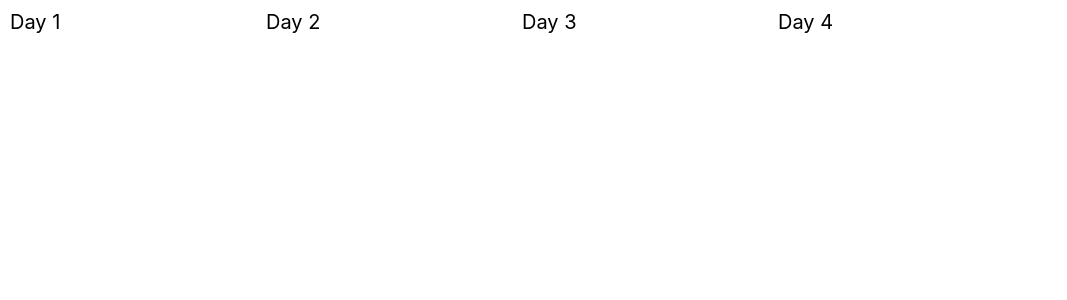
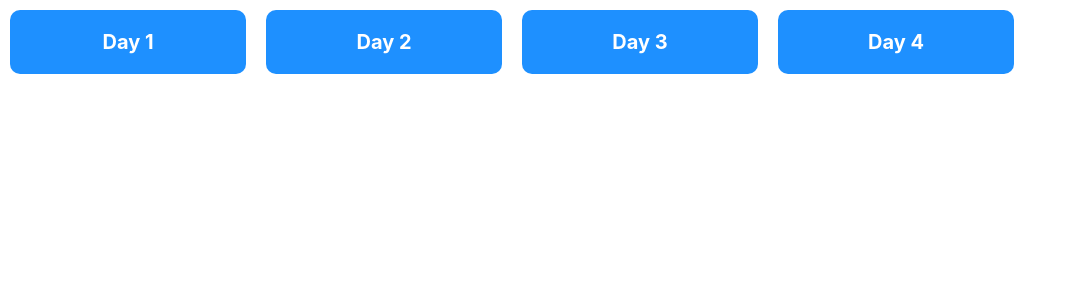
Before and after one commit to kgpksh/react_study, a React (Create React App) app: page / in a window 1280 px wide. Shown: the top 300 px of the page, without its empty margins (0-1067 px from the left). Built offline with nearby package versions, Linux system fonts and the light colour scheme.

Commit message:
날짜를 눌러서 해당 날짜의 링크로 이동 구현

```diff
--- a/src/learning_2/App.js
+++ b/src/learning_2/App.js
@@ -1,19 +1,14 @@
 import DayList from './DayList'
 import Day from './Day'
-import { BrowserRouter, Route, Switch } from 'react-router-dom';
+import { BrowserRouter, Route, Routes } from 'react-router-dom';
 function App() {
     return (
         <BrowserRouter>
             <div>
-                <Switch>
-                    <Route path='/'>
-                        <DayList></DayList>
-                    </Route>
-                    <Route>
-                        <Day></Day>
-                    </Route>
-
-                </Switch>
+                <Routes>
+                    <Route exact path='/' element={<DayList/>}/>
+                    <Route path='/day' element={<Day/>}/>
+                </Routes>
             </div>
         </BrowserRouter>
 
--- a/src/learning_2/DayList.js
+++ b/src/learning_2/DayList.js
@@ -1,10 +1,13 @@
+import { Link } from "react-router-dom";
 import dummyData from "../data.json";
 
 export default function DayList() {
     return (
         <ul className="list_day">
             {dummyData.days.map(day => (
-                <li key={day.id}>Day {day.day}</li>
+                <li key={day.id}>
+                    <Link to={`/day/${day.day}`}> Day {day.day} </Link>
+                </li>
             ))}
         </ul>
     )
```
